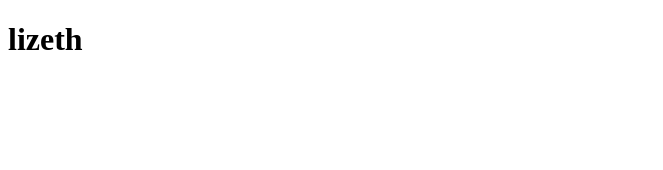
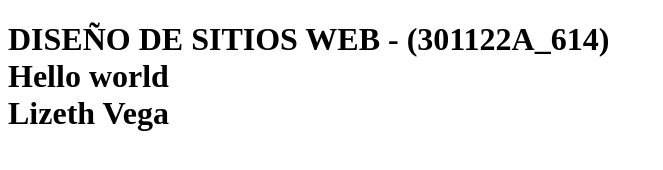
Before and after one commit to lizeth-vega/proyecto_git, a plain HTML site: page index.html in a window 1280 px wide. Shown: the whole page, without its empty margins (0-663 px from the left). Drawn offline with Linux system fonts and the light colour scheme.

Commit message:
Titulo principal

```diff
--- a/index.html
+++ b/index.html
@@ -4,11 +4,13 @@
   <meta charset="UTF-8">
   <meta name="viewport" content="width=device-width, initial-scale=1.0">
   <meta http-equiv="X-UA-Compatible" content="ie=edge">
-  <title>Document</title>
+  <title> (301122A_614) </title>
 </head>
 <body>
   <h1>
-    lizeth
+      DISEÑO DE SITIOS WEB - (301122A_614) <br>
+          Hello  world <br>
+              Lizeth Vega
   </h1>
 </body>
 </html>
```
